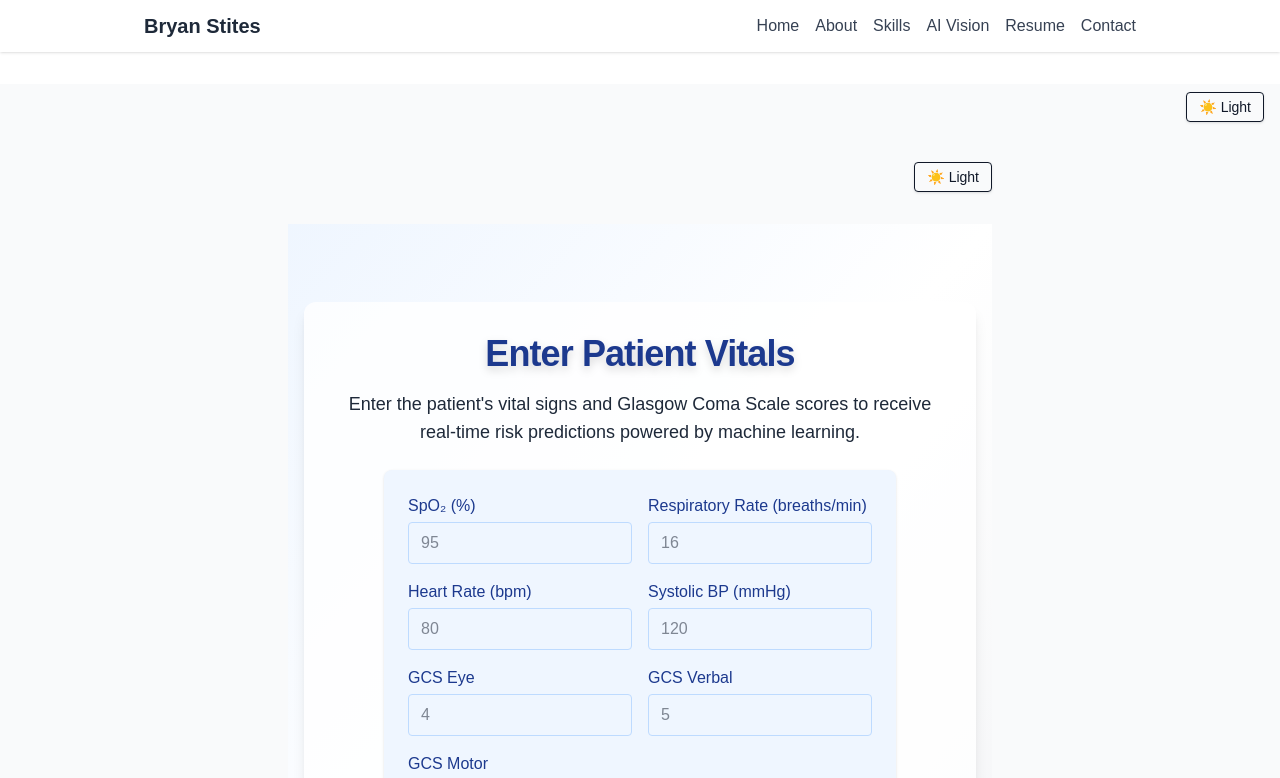
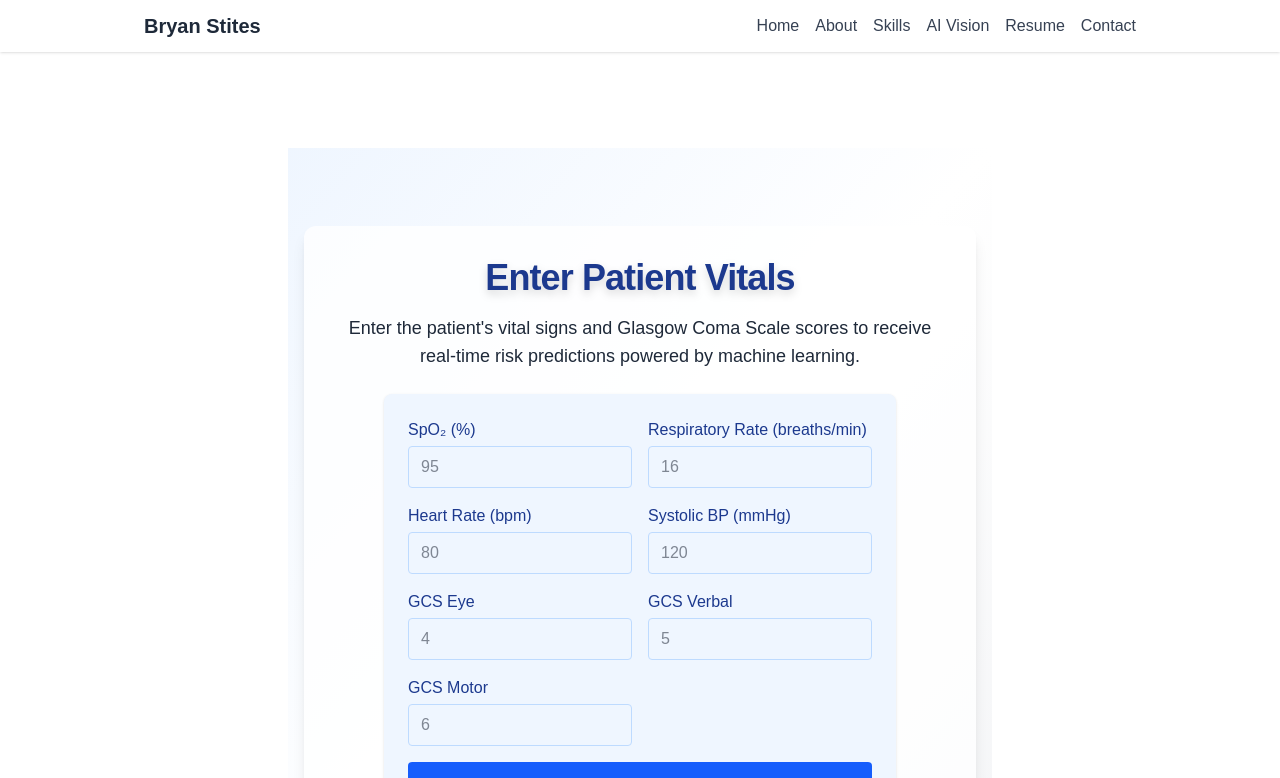
Before and after one commit to bkstites/vp-portfolio, a Next.js app: page /ems-ai/triage in a window 1280 px wide. Shown: the top 778 px of the page. Built offline with nearby package versions, Linux system fonts and the light colour scheme.

Commit message:
Remove redundant theme toggle from EMS layout

```diff
--- a/src/app/ems-ai/layout.tsx
+++ b/src/app/ems-ai/layout.tsx
@@ -1,19 +1,9 @@
 'use client';
-import React, { useState } from 'react';
+import React from 'react';
 
 export default function EMSLayout({ children }: { children: React.ReactNode }) {
-  const [dark, setDark] = useState(false);
   return (
-    <div className={dark ? 'dark bg-gray-900 text-white min-h-screen' : 'bg-gray-50 text-gray-900 min-h-screen'}>
-      <div className="flex justify-end px-4 pt-2">
-        <button
-          className="rounded px-3 py-1 border text-sm font-medium shadow hover:bg-blue-100 dark:hover:bg-gray-800"
-          onClick={() => setDark((d) => !d)}
-          aria-label="Toggle dark mode"
-        >
-          {dark ? '🌙 Dark' : '☀️ Light'}
-        </button>
-      </div>
+    <div className="min-h-screen">
       <main className="flex flex-col items-center justify-center flex-1 w-full px-4 py-8 min-h-[80vh]">
         {children}
       </main>
```
